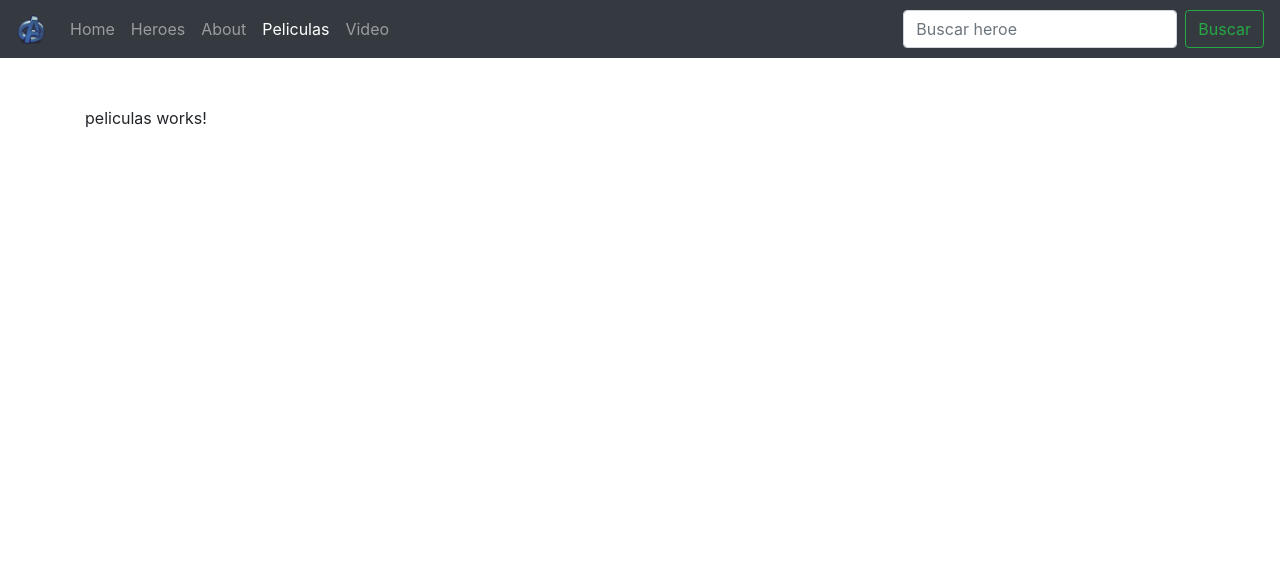
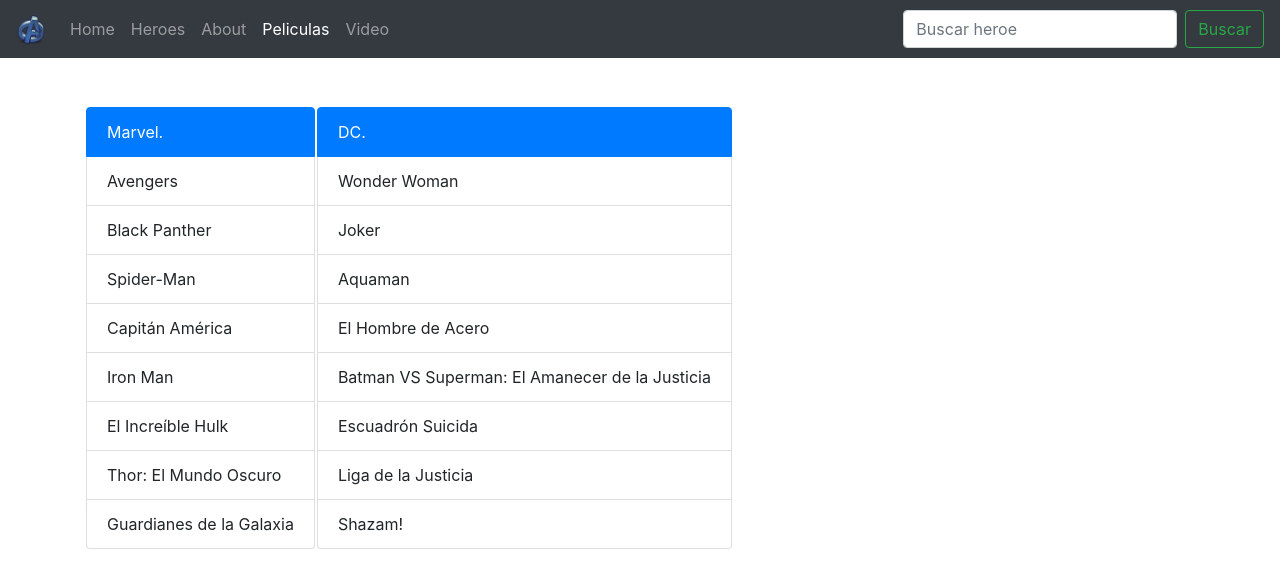
Before and after one commit to karime-lomeli/ProyGMK., an Angular app: page /peliculas in a window 1280 px wide. Shown: the top 588 px of the page. Built offline with nearby package versions, Linux system fonts and the light colour scheme.

Commit message:
peliculas

```diff
--- a/package.json
+++ b/package.json
@@ -20,6 +20,8 @@
     "@angular/platform-browser-dynamic": "~11.2.9",
     "@angular/router": "~11.2.9",
     "bootstrap": "^4.6.0",
+    "jquery": "^3.6.0",
+    "popper.js": "^1.16.1",
     "rxjs": "~6.6.0",
     "tslib": "^2.0.0",
     "zone.js": "~0.11.3"
--- a/src/app/peliculas/peliculas.component.html
+++ b/src/app/peliculas/peliculas.component.html
@@ -1 +1,33 @@
-<p>peliculas works!</p>
+<table>
+    <tr>
+        <td>
+            <ul class="list-group">
+                <li class="list-group-item active">Marvel.</li>
+                <li class="list-group-item">Avengers</li>
+                <li class="list-group-item">Black Panther</li>
+                <li class="list-group-item">Spider-Man</li>
+                <li class="list-group-item">Capitán América</li>
+                <li class="list-group-item">Iron Man</li>
+                <li class="list-group-item">El Increíble Hulk</li>
+                <li class="list-group-item">Thor: El Mundo Oscuro</li>
+                <li class="list-group-item">Guardianes de la Galaxia</li>
+              </ul>
+
+
+        </td>
+        <td>
+            <ul class="list-group">
+                <li class="list-group-item active">DC.</li>
+                <li class="list-group-item">Wonder Woman</li>
+                <li class="list-group-item">Joker</li>
+                <li class="list-group-item">Aquaman</li>
+                <li class="list-group-item">El Hombre de Acero</li>
+                <li class="list-group-item">Batman VS Superman: El Amanecer de la Justicia</li>
+                <li class="list-group-item">Escuadrón Suicida</li>
+                <li class="list-group-item">Liga de la Justicia</li>
+                <li class="list-group-item">Shazam!</li>
+              </ul>
+        </td>
+    </tr>
+
+</table>
```
Also changed, not shown: 1 other file (tests, documents, lock files or other folders).
